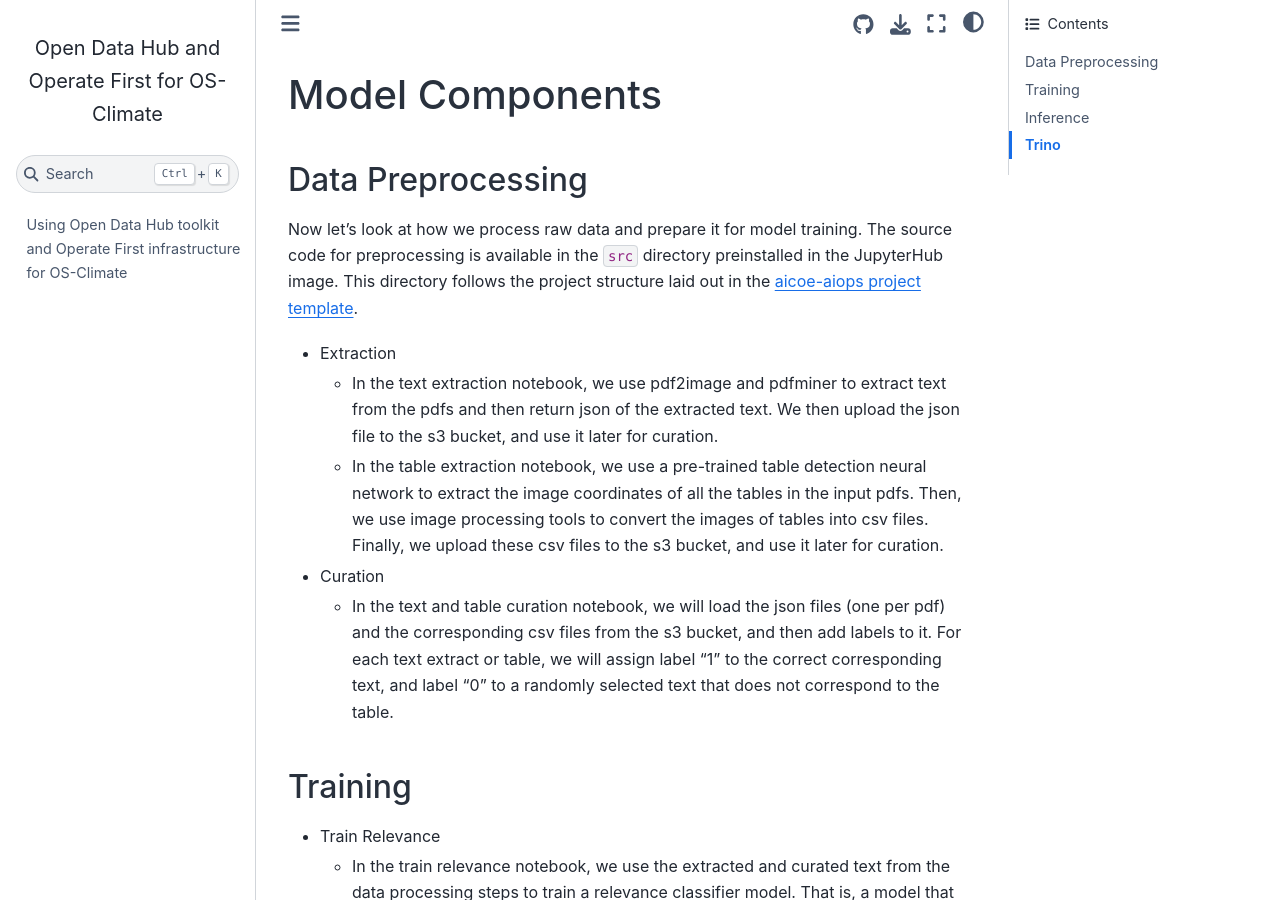
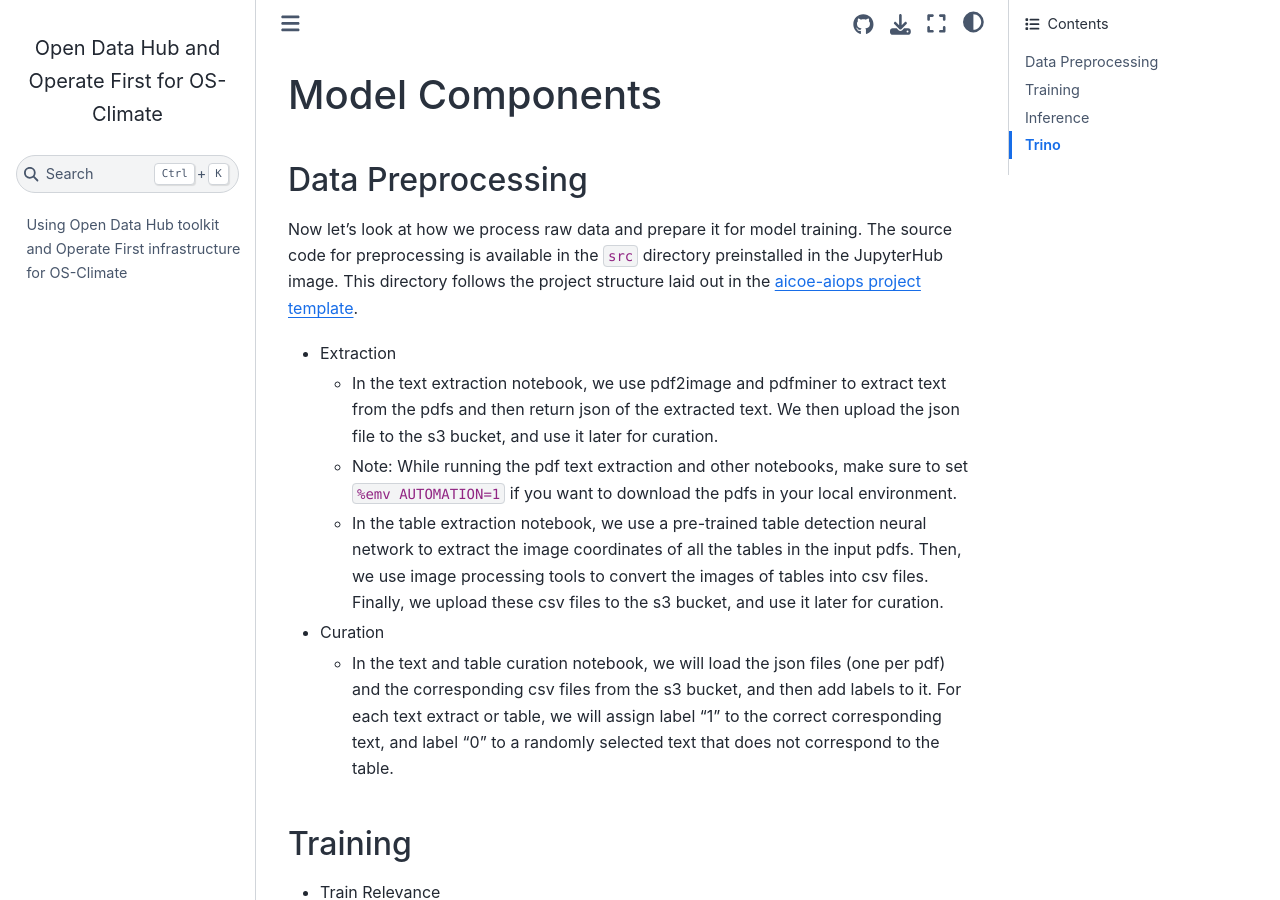
Before and after one commit to os-climate/aicoe-osc-demo, a Jupyter Book: the page built from docs/ml-components.md, in a window 1280 px wide and 900 px high. Built offline with Jupyter Book 1.0.4 settings and Sphinx 7.4.7 and the Sphinx Book theme 1.1.4, drawn with Linux system fonts in a browser that asks for light colours; pages that are not in the unit, such as notebooks, are missing from menus; comment, search, counter and statistics services are not loaded.

Commit message:
Update instructions on running notebooks
Signed-off-by: Shrey <shanand@redhat.com>

```diff
--- a/docs/ml-components.md
+++ b/docs/ml-components.md
@@ -8,6 +8,7 @@ The source code for preprocessing is available in the `src` directory preinstall
 * Extraction
 
     * In the text extraction notebook, we use pdf2image and pdfminer to extract text from the pdfs and then return json of the extracted text. We then upload the json file to the s3 bucket, and use it later for curation.
+    * Note: While running the pdf text extraction and other notebooks, make sure to set `%emv AUTOMATION=1` if you  want to download the pdfs in your local environment.
 
     * In the table extraction notebook, we use a pre-trained table detection neural network to extract the image coordinates of all the tables in the input pdfs. Then, we use image processing tools to convert the images of tables into csv files. Finally, we upload these csv files to the s3 bucket, and use it later for curation.
 
```
